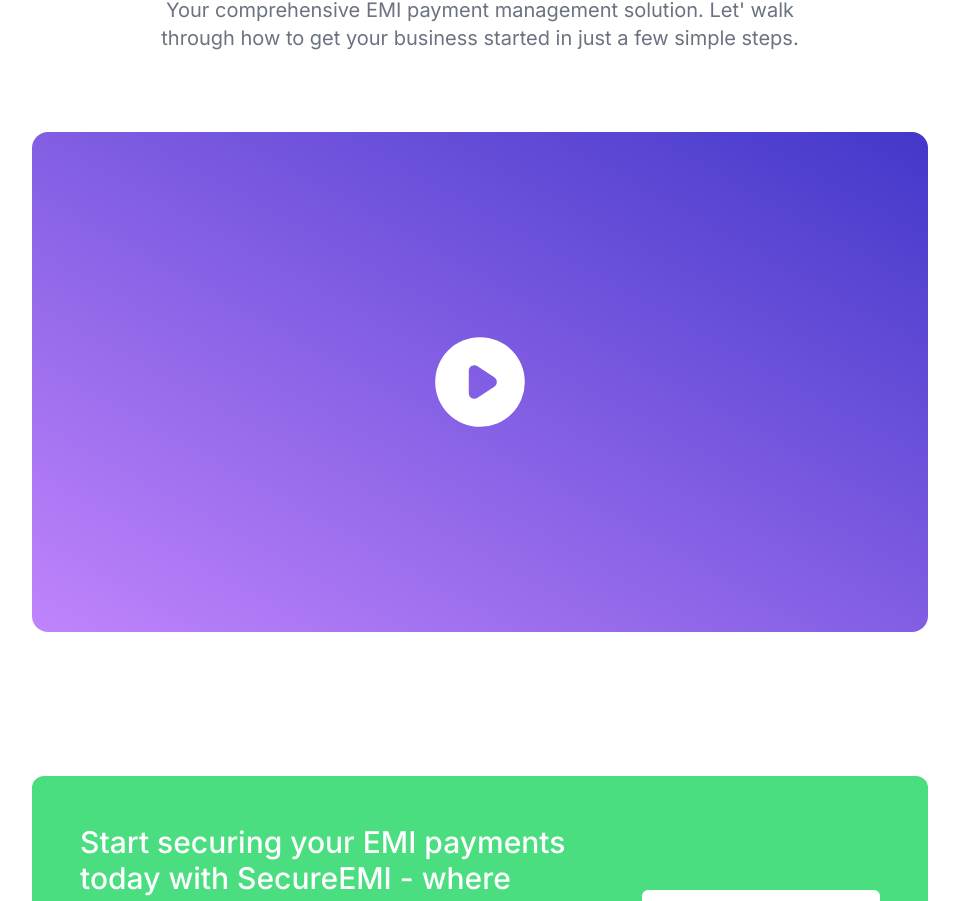
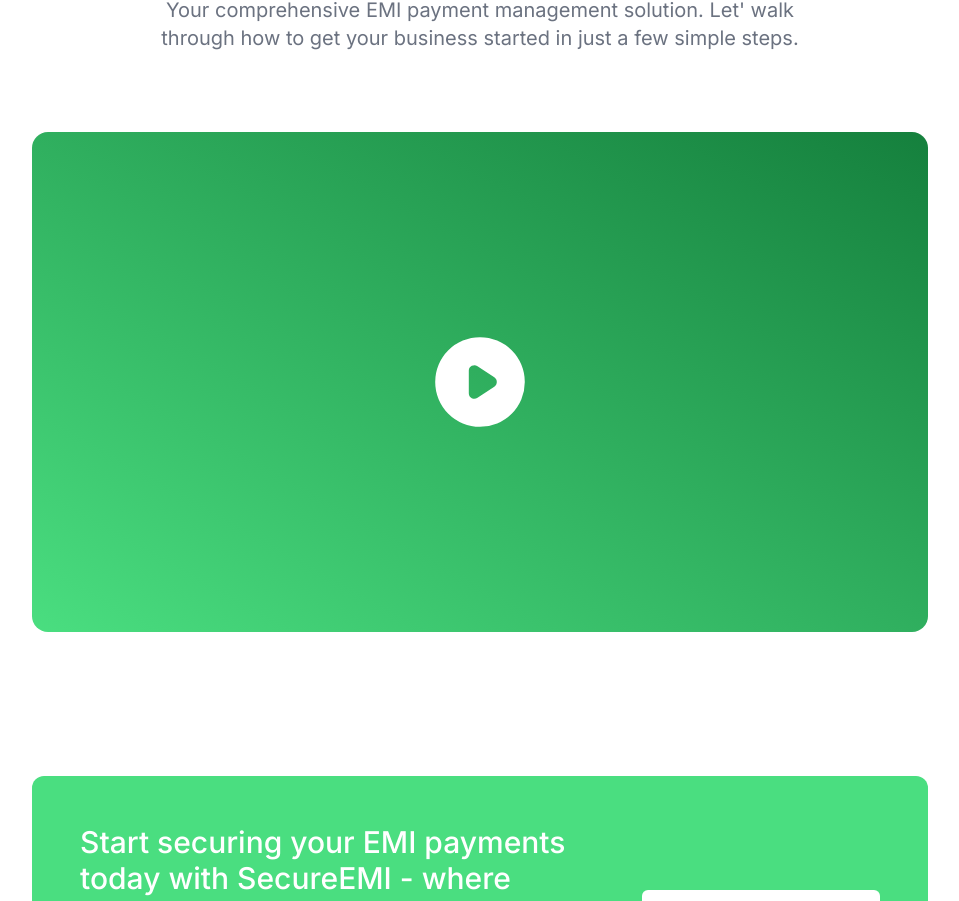
Before and after one commit to RiteshF7/eshieldweb, a Next.js app: page / in a window 1280 px wide. Shown: the part 2613-3514 px from the top of the page, without its empty margins (160-1119 px from the left). Built offline with nearby package versions, Linux system fonts and the light colour scheme.

Commit message:
added some changes

```diff
--- a/src/components/Video.tsx
+++ b/src/components/Video.tsx
@@ -13,7 +13,7 @@
 
   return (
     <Container>
-      <div className="relative w-full h-[500px] max-w-4xl mx-auto overflow-hidden lg:mb-20 rounded-2xl bg-indigo-300 cursor-pointer bg-gradient-to-tr from-purple-400 to-indigo-700">
+      <div className="relative w-full h-[500px] max-w-4xl mx-auto overflow-hidden lg:mb-20 rounded-2xl bg-green-300 cursor-pointer bg-gradient-to-tr from-green-400 to-green-700">
         {!playVideo && (
           <button
             onClick={() => setPlayVideo(!playVideo)}
```
